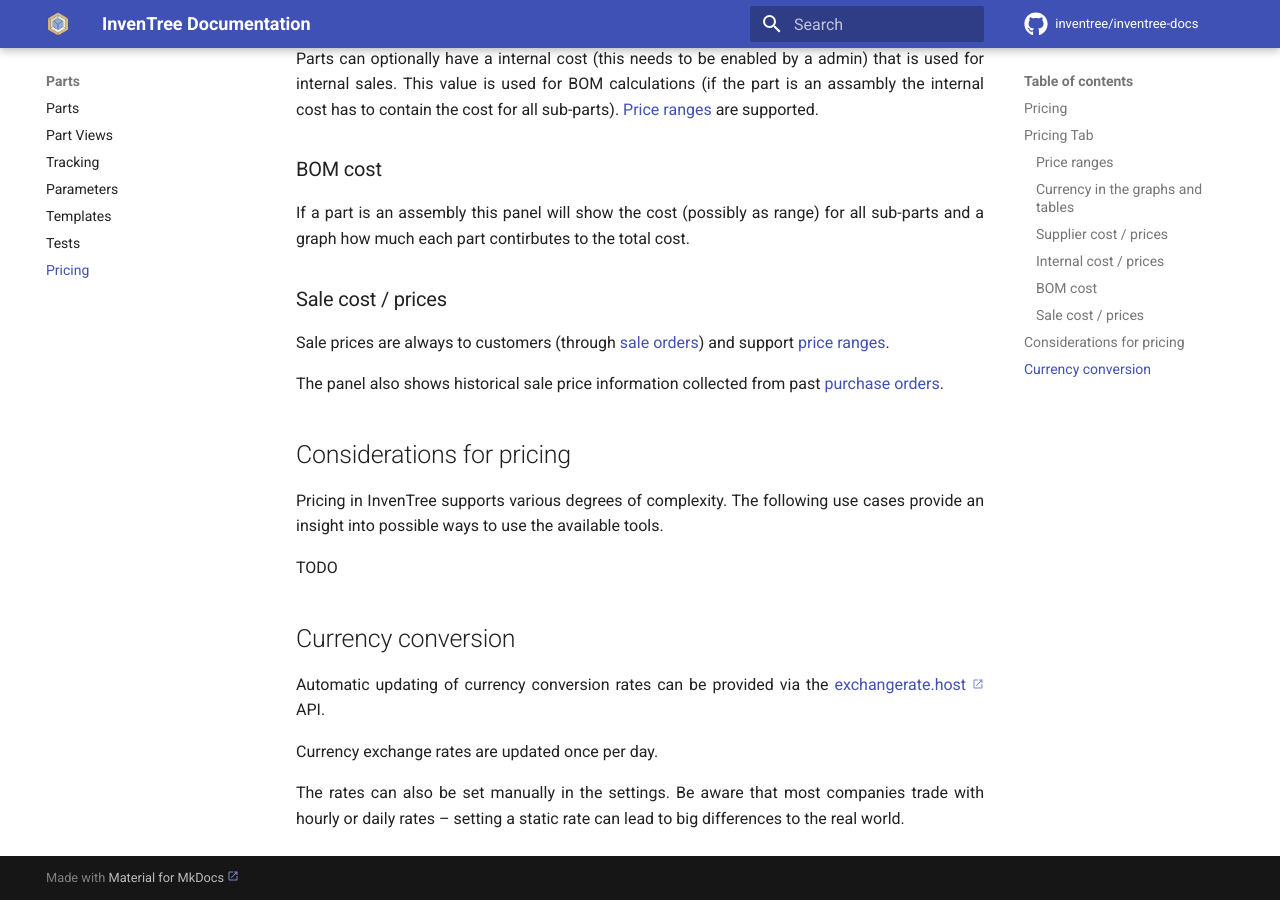
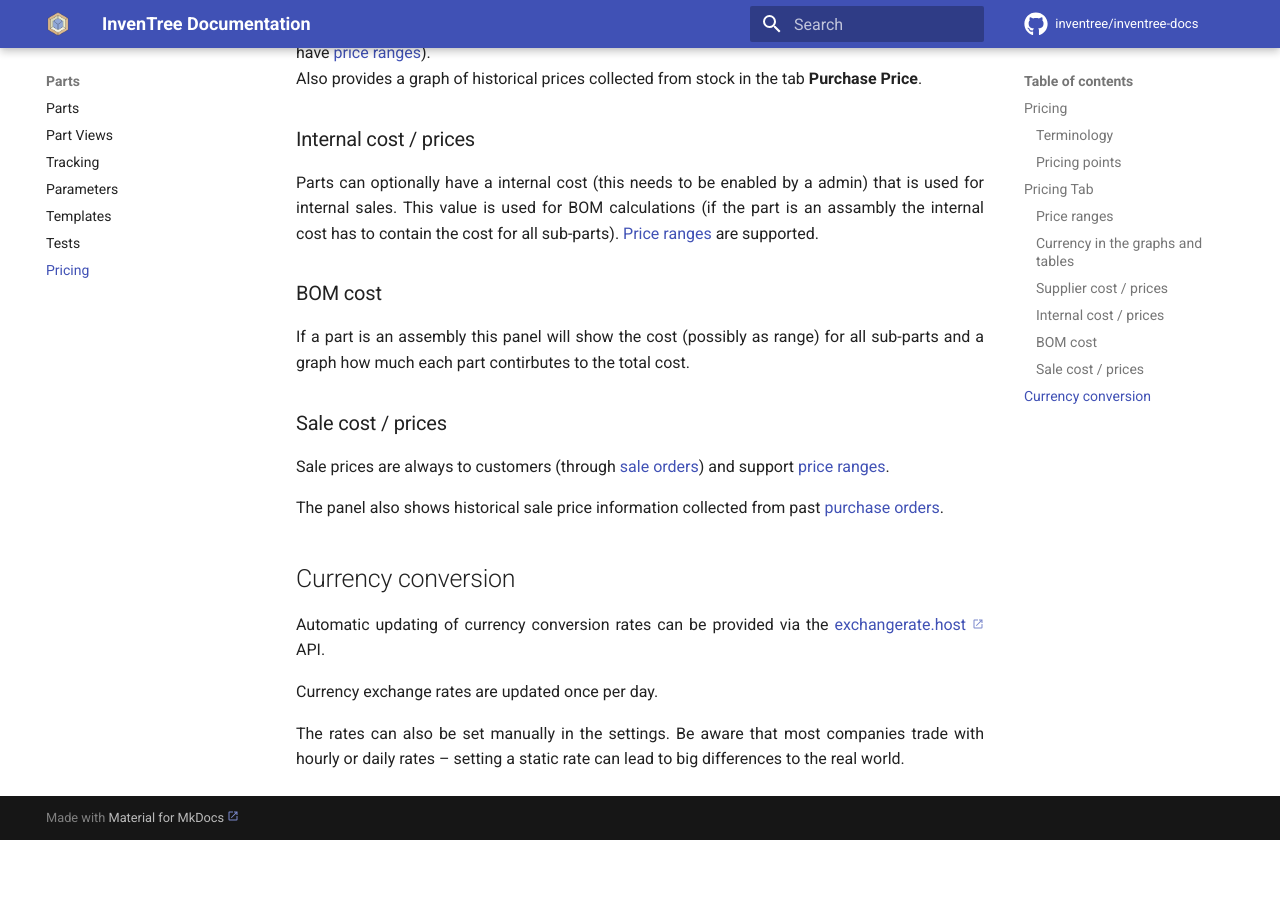
Before and after one commit to inventree/inventree-docs, an MkDocs documentation site: the page built from docs/part/pricing.md, in a window 1280 px wide and 900 px high, scrolled down 1254 px. Built offline with MkDocs 1.6.1 and Material for MkDocs 9.7.7, drawn with Linux system fonts in a browser that asks for light colours; a script that is not in the unit is left out; comment, search, counter and statistics services are not loaded; after the commit the page ends 2094 px from its top, so only the background shows below that; some of the changed text lies outside the part shown.

Commit message:
resturcturing

```diff
--- a/docs/part/pricing.md
+++ b/docs/part/pricing.md
@@ -6,9 +6,12 @@
 
 InvenTree provides multi-currency pricing support via the [django-money](https://django-money.readthedocs.io/en/latest/) library.
 
+### Terminology
+
 Cost - The theoretical amount of money required to pay for something.
 Price - The actual amount of money paid.
 
+### Pricing points
 
 | Price | Description | Linked to |
 | --- | --- | ---|
@@ -27,6 +30,7 @@
 As parts can have price ranges it is important to set the correct amount in the first panel to get an accurate price.
 
 ### Currency in the graphs and tables
+
 All money-values are adjusted to the default currency at the current exchange rates (see [currency conversion](#/#currency-conversion) for more information). This can squew historical data but is necessary to easaly compare values.
 
 ### Supplier cost / prices
@@ -48,12 +52,6 @@
 
 The panel also shows historical sale price information collected from past [purchase orders](../companies/po.md).
 
-## Considerations for pricing
-
-Pricing in InvenTree supports various degrees of complexity. The following use cases provide an insight into possible ways to use the available tools.
-
-TODO
-
 ## Currency conversion
 
 Automatic updating of currency conversion rates can be provided via the [exchangerate.host](https://exchangerate.host/#/) API.
```
